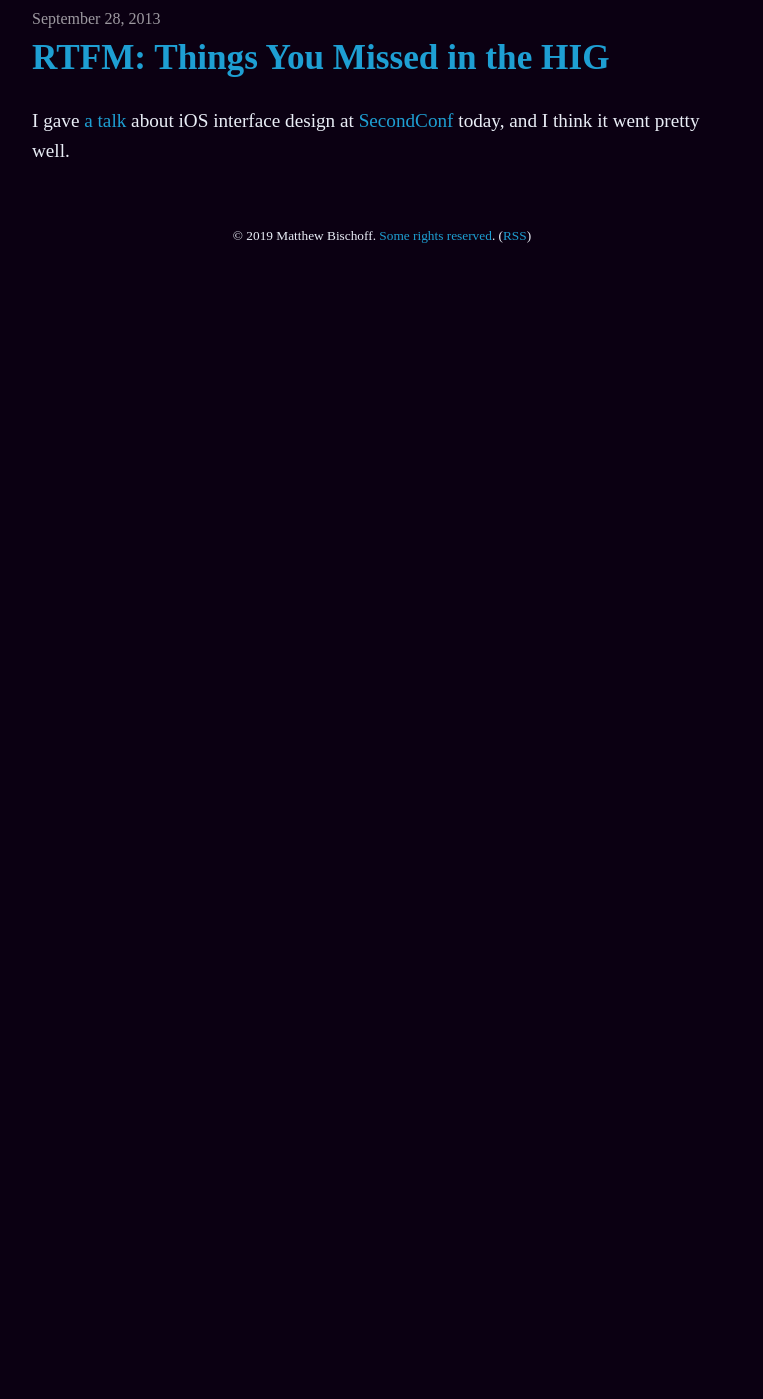
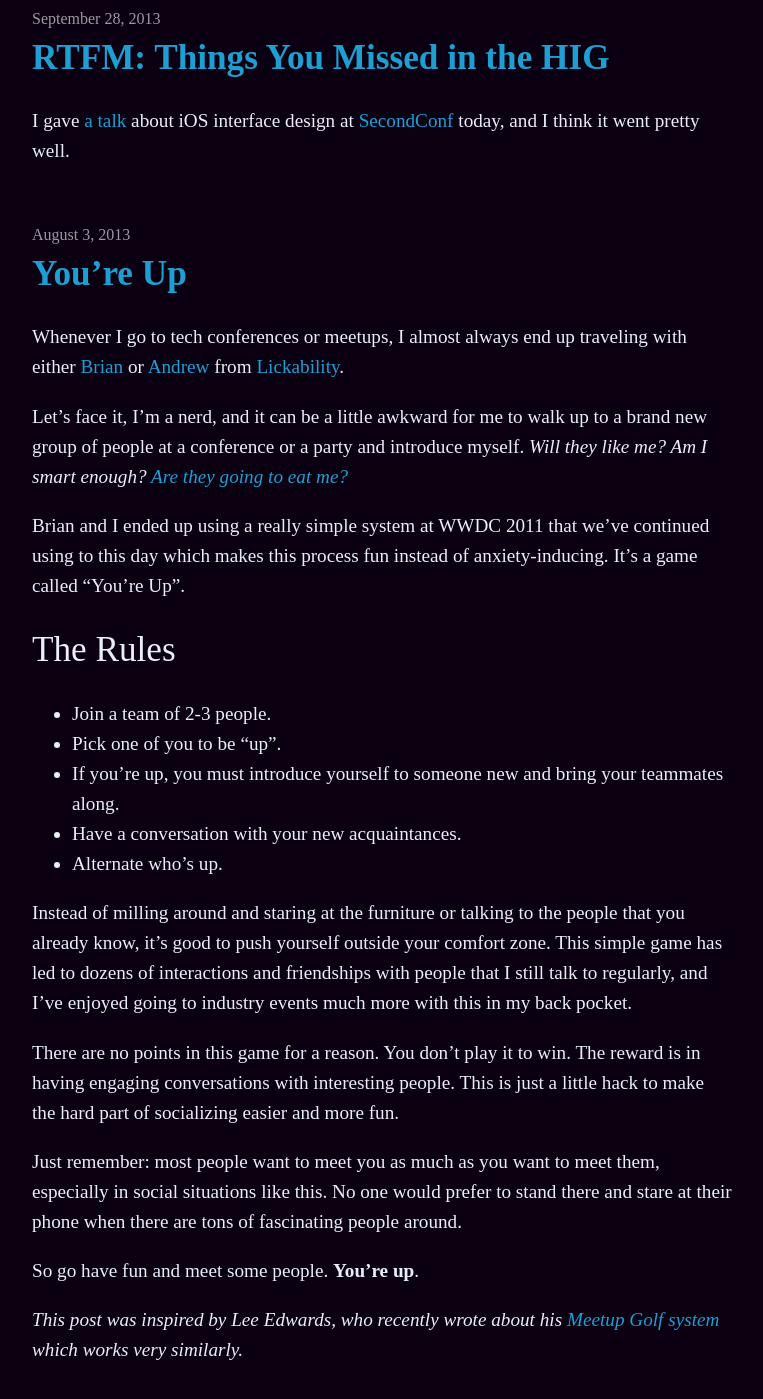
Before and after one commit to mbbischoff/website, a Jekyll site: the page built from _category/tech.html, in a window 1280 px wide and 1400 px high, scrolled down 9748 px. Shown: the whole window, without its empty margins (258-1021 px from the left). Built offline with Jekyll 4.4.1, drawn with Linux system fonts in a browser that asks for light colours; some web fonts are replaced; before the commit the page ends 9992 px from its top, so only the background shows below that.

Commit message:
Updated You Re Up

```diff
--- a/_posts/2013-08-03-you-re-up.md
+++ b/_posts/2013-08-03-you-re-up.md
@@ -2,6 +2,13 @@
 title: You’re Up
 date: 2013-08-03 00:00:00 -04:00
 permalink: you-are-up
+categories:
+- tech
+- longer
+tags:
+- game
+- conferences
+- advice
 layout: post
 ---
 
```
